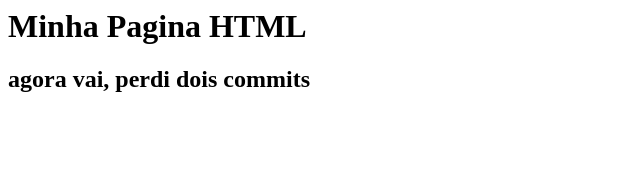
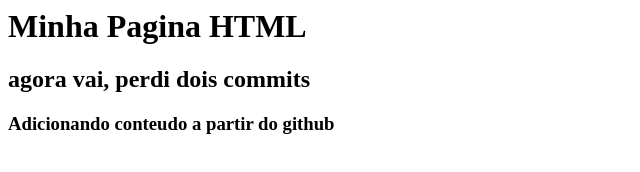
Before and after one commit to llara1/gama-no-githube, a plain HTML site: page index.html in a window 1280 px wide. Shown: the whole page, without its empty margins (0-640 px from the left). Drawn offline with Linux system fonts and the light colour scheme.

Commit message:
Atualização a partir do GitHub

```diff
--- a/index.html
+++ b/index.html
@@ -2,5 +2,6 @@
   <body>
     <h1>Minha Pagina HTML</h1>
     <h2>agora vai, perdi dois commits</h2>
+    <h3>Adicionando conteudo a partir do github<h3>
   </body>
 </html>
```
